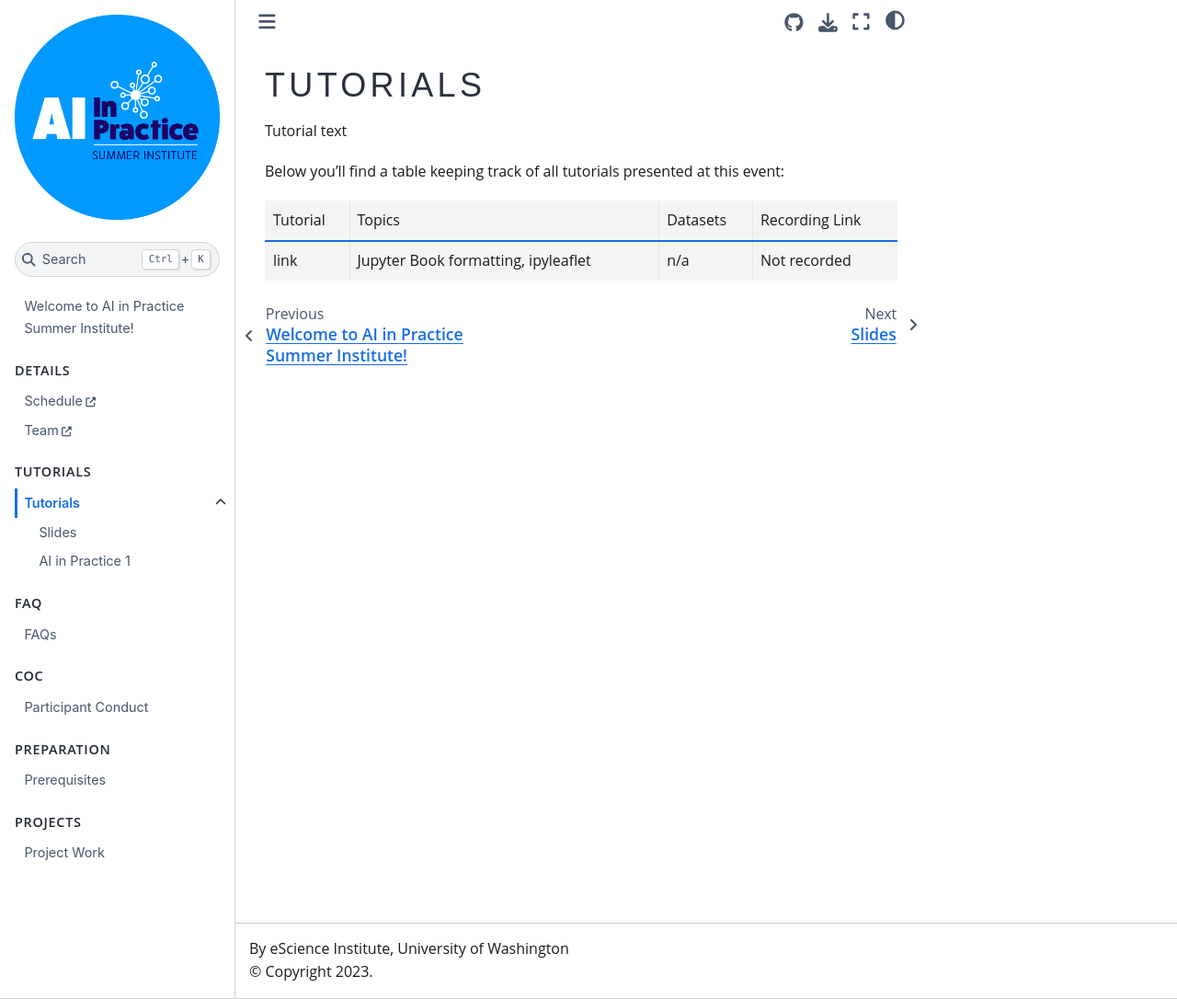
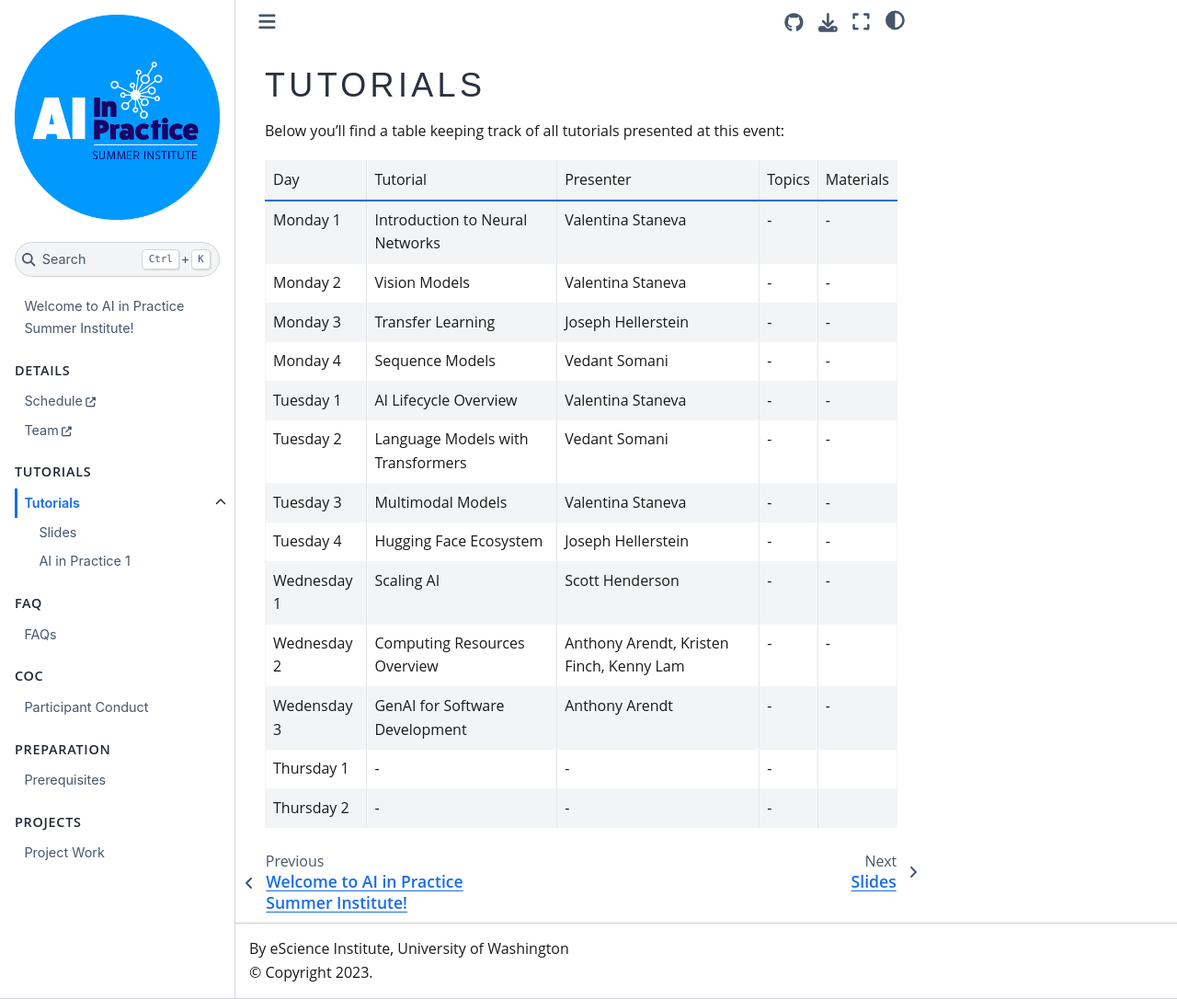
Before and after one commit to uwescience/ai-in-practice, a Jupyter Book: the page built from book/tutorials/index.md, in a window 1280 px wide and 1086 px high. Shown: the whole window at 92% size. Built offline with Jupyter Book 1.0.4 settings and Sphinx 7.4.7 and the Sphinx Book theme 1.1.4, drawn with Linux system fonts in a browser that asks for light colours; some web fonts are replaced; pages that are not in the unit, such as notebooks, are missing from menus.

Commit message:
tutorial table (#66)
* tutorial table

Updated tutorial schedule with new entries and presenters.

* Add tutorial schedule for the event

```diff
--- a/book/tutorials/index.md
+++ b/book/tutorials/index.md
@@ -1,9 +1,19 @@
 # Tutorials
-
-Tutorial text
 
 Below you'll find a table keeping track of all tutorials presented at this event:
 
-| Tutorial | Topics | Datasets |  Recording Link |
-| -  | - | - |  - |
-| link | Jupyter Book formatting, ipyleaflet | n/a |  Not recorded |
+| Day | Tutorial | Presenter | Topics | Materials |
+|-----|----------|-----------|--------|-----------|
+| Monday 1| Introduction to Neural Networks | Valentina Staneva | -  | - |
+| Monday 2| Vision Models | Valentina Staneva | - | - |
+| Monday 3| Transfer Learning | Joseph Hellerstein | - | - |
+| Monday 4| Sequence Models | Vedant Somani | - | - |
+| Tuesday 1| AI Lifecycle Overview | Valentina Staneva | - | - |
+| Tuesday 2| Language Models with Transformers | Vedant Somani | - | - |
+| Tuesday 3| Multimodal Models | Valentina Staneva | - | - |
+| Tuesday 4| Hugging Face Ecosystem | Joseph Hellerstein | - | - |
+| Wednesday 1 | Scaling AI| Scott Henderson | - | - |
+| Wednesday 2 | Computing Resources Overview | Anthony Arendt, Kristen Finch, Kenny Lam | - | - |
+| Wedensday 3 | GenAI for Software Development | Anthony Arendt | - | - |
+| Thursday 1| - | - | - |
+| Thursday 2| - | - | - |
```
